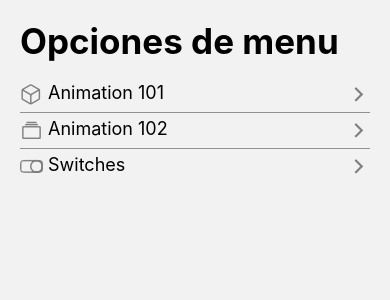
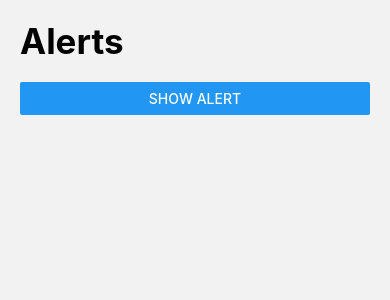
Before and after one commit to EcheCostabel/RNComponents, a React Native app: screen /AlertScreen in a window 390 px wide. Shown: the top 300 px of the page. Built offline with nearby package versions, Linux system fonts and the light colour scheme.

Commit message:
adding Alerts

```diff
--- a/src/data/menuItems.tsx
+++ b/src/data/menuItems.tsx
@@ -18,4 +18,9 @@
         icon: 'toggle-outline',
         component: 'SwitchScreen'
     },
+    {
+        name: 'Alerts',
+        icon: 'alert-circle-outline',
+        component: 'AlertScreen'
+    },
 ]
--- a/src/navigator/Navigator.tsx
+++ b/src/navigator/Navigator.tsx
@@ -3,6 +3,7 @@
 import { Animation101Screen } from '../screens/Animation101Screen';
 import { Animation102Screen } from '../screens/Animation102Screen';
 import { SwitchScreen } from '../screens/SwitchScreen';
+import { AlertScreen } from '../screens/AlertScreen';
 
 const Stack = createStackNavigator();
 
@@ -17,6 +18,7 @@
       <Stack.Screen name="Animation101Screen" component={Animation101Screen} />
       <Stack.Screen name="Animation102Screen" component={Animation102Screen} />
       <Stack.Screen name="SwitchScreen" component={SwitchScreen} />
+      <Stack.Screen name="AlertScreen" component={AlertScreen} />
     </Stack.Navigator>
   );
 }
--- /dev/null
+++ b/src/screens/AlertScreen.tsx
@@ -0,0 +1,33 @@
+import React from 'react'
+import { Alert, Button, View } from 'react-native'
+import { HeaderTitle } from '../components/HeaderTitle'
+import { styles } from '../theme/appTheme'
+
+export const AlertScreen = () => {
+
+    const showAlert = () => {
+
+        Alert.alert(
+            'Title', 'Este es el mensaje de la alerta',
+            [
+            {
+              text: 'Cancel',
+              onPress: () => console.log('Cancel Pressed'),
+              style: 'cancel',
+            },
+            {text: 'OK', onPress: () => console.log('OK Pressed')}
+        ]
+    )
+}
+
+  return (
+    <View style={styles.globalMargin}>
+        <HeaderTitle title='Alerts' />
+
+        <Button
+            title='Show Alert'
+            onPress={showAlert}
+        />
+    </View>
+  )
+};
```
